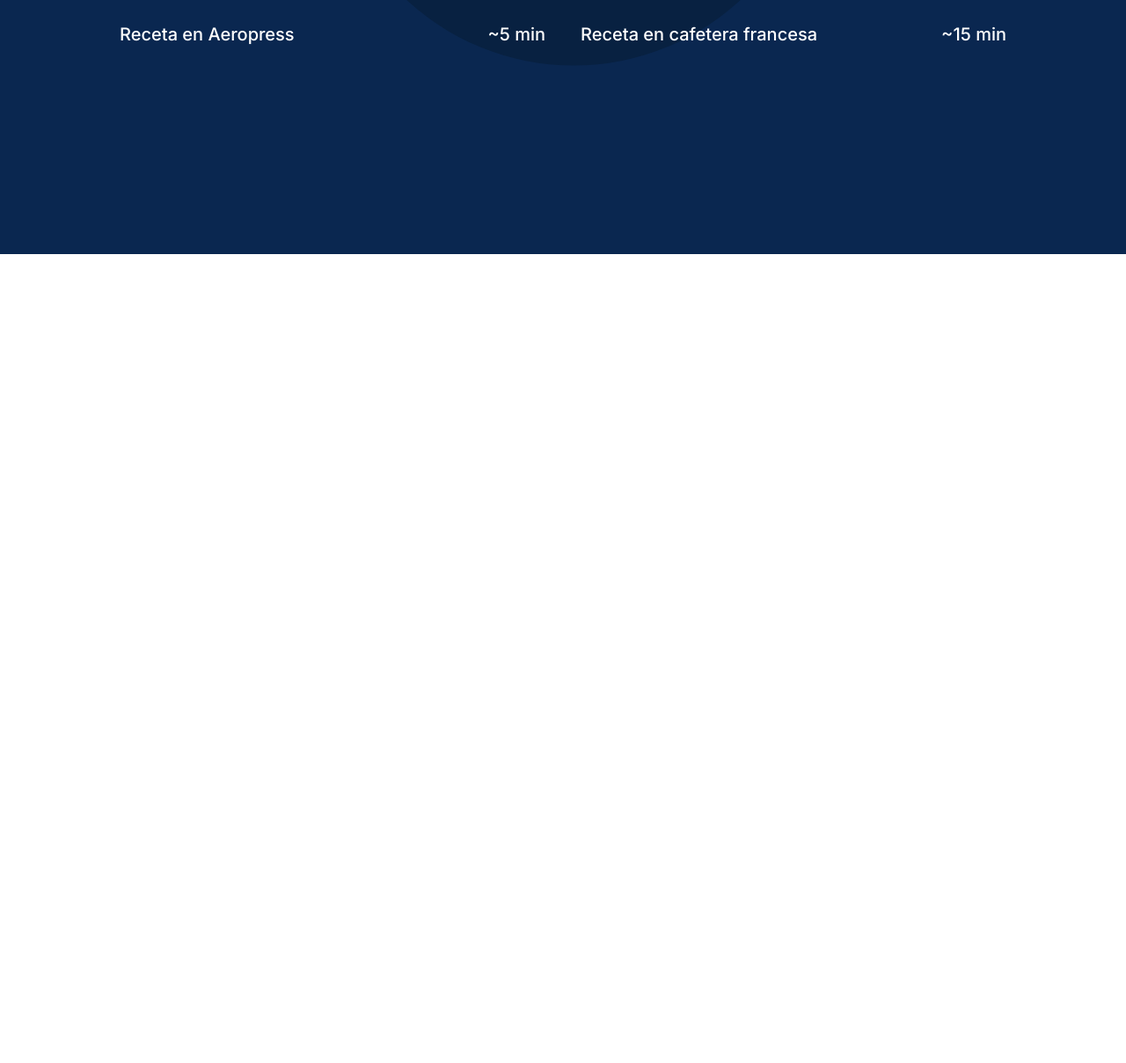
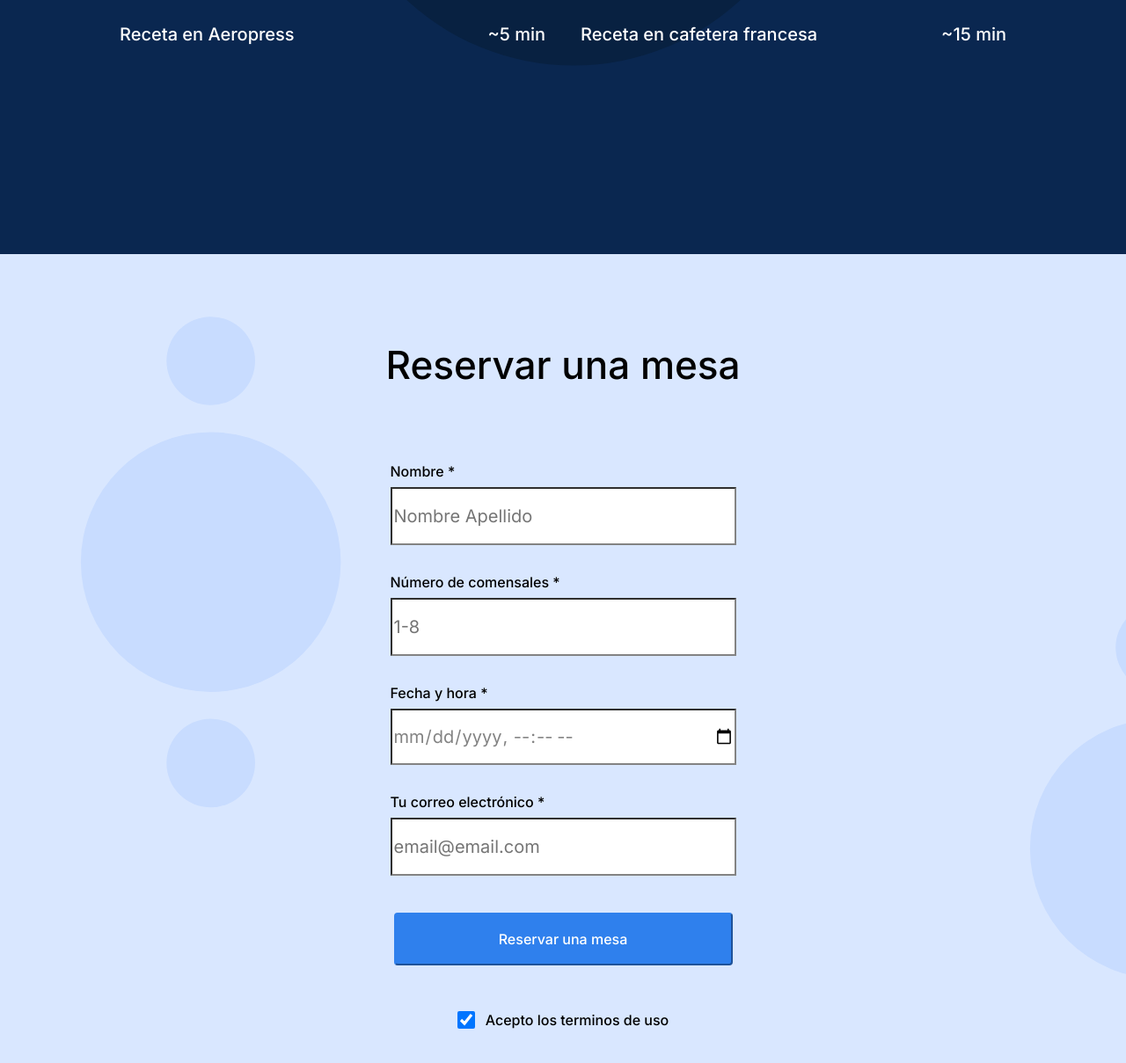
Before and after one commit to ItzelSerna/web_project_coffeeshop, a plain HTML site: page index.html in a window 1280 px wide. Shown: the part 1439-2648 px from the top of the page at 88% size. Before the commit the page ends 1728 px from the top, so only its background shows below. Drawn offline with Linux system fonts and the light colour scheme.

Commit message:
Etapa 3 - Formularios

```diff
--- a/index.html
+++ b/index.html
@@ -111,7 +111,67 @@
           </div>
         </section>
         <section class="menu" id="menu-link"></section>
-        <section class="reservation" id="reservation-link"></section>
+        <section class="reservation" id="reservation-link">
+          <h2 class="reservation__title">Reservar una mesa</h2>
+          <form class="form reservation__form">
+            <fieldset class="form__fildset">
+              <label for="name" class="form__label form__label-margin"
+                >Nombre *
+                <input
+                  type="text"
+                  class="form__item"
+                  id="name"
+                  name="name"
+                  placeholder="Nombre Apellido"
+                  required
+              /></label>
+
+              <label for="number" class="form__label form__label-margin"
+                >Número de comensales *
+                <input
+                  type="number"
+                  class="form__item"
+                  min="1"
+                  max="8"
+                  id="number"
+                  placeholder="1-8"
+                  required
+              /></label>
+
+              <label for="date-hour" class="form__label form__label-margin"
+                >Fecha y hora *
+                <input
+                  type="datetime-local"
+                  class="form__item"
+                  id="date-hour"
+                  required
+              /></label>
+
+              <label for="email" class="form__label form__label-margin"
+                >Tu correo electrónico *
+                <input
+                  type="email"
+                  class="form__item"
+                  id="email"
+                  placeholder="email@email.com"
+                  required
+              /></label>
+            </fieldset>
+
+            <button type="submit" class="form__button">Reservar una mesa</button
+            ><br />
+
+            <label for="checkbox" class="form__label form__label-text">
+              <input
+                type="checkbox"
+                id="checkbox"
+                class="form__checkbox"
+                checked
+              />
+              Acepto los terminos de uso
+            </label>
+          </form>
+        </section>
         <section class="about" id="contact-link"></section>
       </main>
       <footer class="footer"></footer>
--- a/pages/index.css
+++ b/pages/index.css
@@ -190,3 +190,100 @@
   font-size: 20px;
   line-height: 30px;
 }
+
+.reservation {
+  background-color: #d9e7ff;
+  background-image: url(../images/background_reservation.svg);
+  background-repeat: no-repeat;
+  background-size: cover;
+  box-sizing: border-box;
+  overflow: hidden;
+}
+
+.reservation__title {
+  margin-top: 100px;
+  margin-bottom: 80px;
+  text-align: center;
+  font-family: Inter;
+  font-style: normal;
+  font-weight: 500;
+  font-size: 44px;
+  line-height: 52px;
+}
+
+.form {
+  display: flex;
+  flex-direction: column;
+  align-items: center;
+}
+
+.reservation__form {
+  margin-bottom: 120px;
+}
+
+.form__fildset {
+  display: flex;
+  flex-direction: column;
+  border: 0;
+}
+
+.form__label {
+  font-family: Inter;
+  font-style: normal;
+  font-weight: 500;
+  font-size: 16px;
+  line-height: 20px;
+  display: flex;
+  flex-direction: column;
+  margin-bottom: 32px;
+}
+
+.form__item {
+  font-family: Inter;
+  font-style: normal;
+  font-weight: normal;
+  font-size: 20px;
+  line-height: 30px;
+  color: #838383;
+  height: 60px;
+  margin-top: 8px;
+  border-color: #838383;
+}
+
+.form__item[type="number"] {
+  width: 385px;
+}
+
+.form__button {
+  border-radius: 4px;
+  border-color: #2f80ed;
+  width: 385px;
+  height: 60px;
+  font-family: Inter;
+  font-style: normal;
+  font-weight: 500;
+  font-size: 16px;
+  line-height: 20px;
+  color: white;
+  margin-bottom: 32px;
+}
+
+.form__button:hover {
+  opacity: 0.7;
+  transition-property: initial;
+}
+
+.form__button[type="submit"] {
+  background-color: #2f80ed;
+}
+
+.form__label-text {
+  display: flex;
+  flex-direction: row;
+}
+
+.form__checkbox {
+  height: 20px;
+  width: 20px;
+  margin-right: 12px;
+}
```
Also changed, not shown: images/check.svg (deleted).
